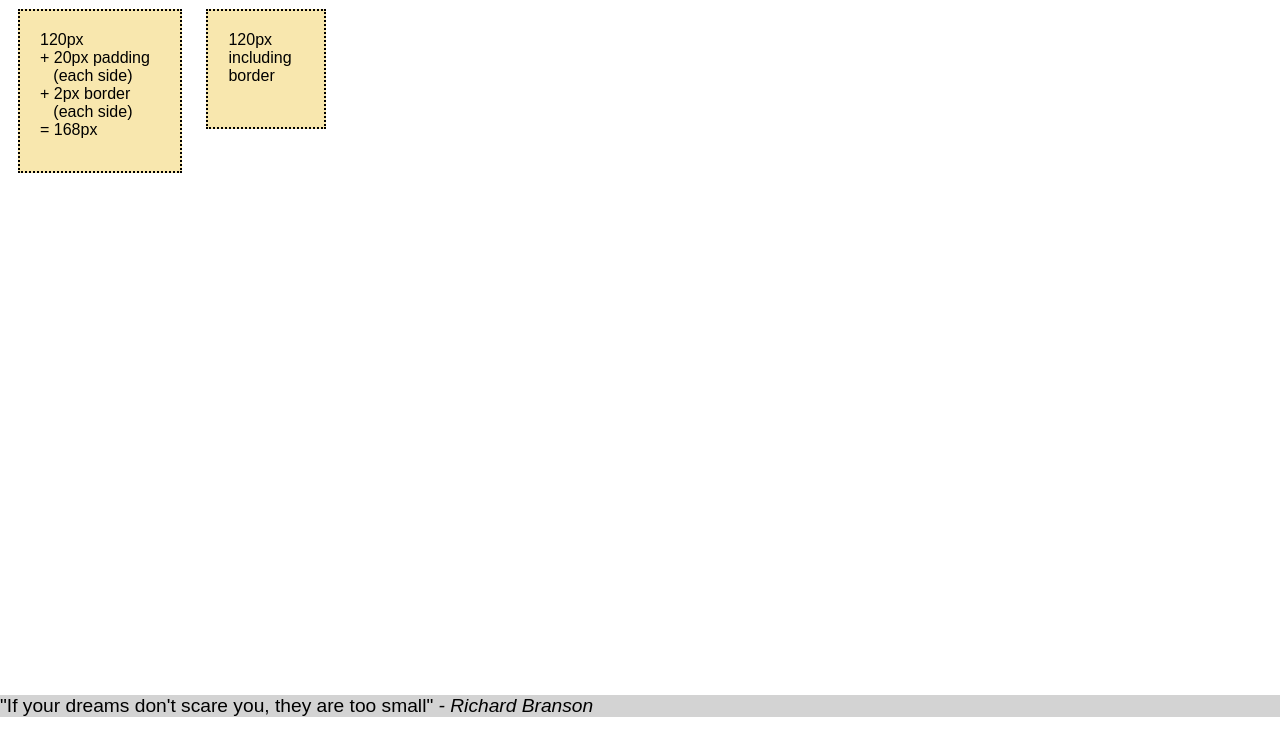
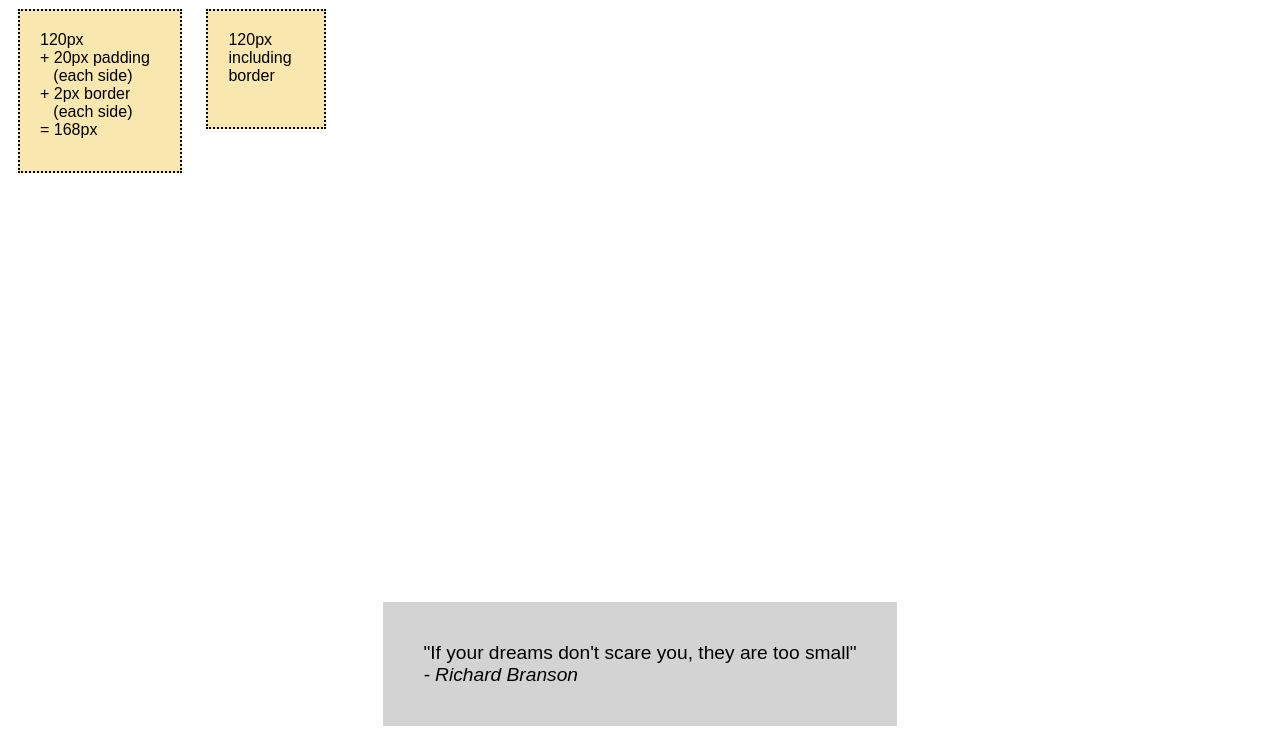
Before and after one commit to jagLas/week7-HTML-CSS, a plain HTML site: page practice-for-week-07-css-box-model/index.html in a window 1280 px wide. Shown: the part 64-800 px from the top of the page. Drawn offline with Linux system fonts and the light colour scheme.

Commit message:
finished practice

```diff
--- a/practice-for-week-07-css-box-model/main.css
+++ b/practice-for-week-07-css-box-model/main.css
@@ -61,6 +61,9 @@ h1 {
     font-size: larger;
 
     /* Your code here */
+    width: fit-content;
+    margin: 10px auto;
+    padding: 40px;
 }
 
 .attribution {
@@ -68,4 +71,5 @@ h1 {
     font-style: italic;
 
     /* Your code here */
+    display: block;
 }
```
